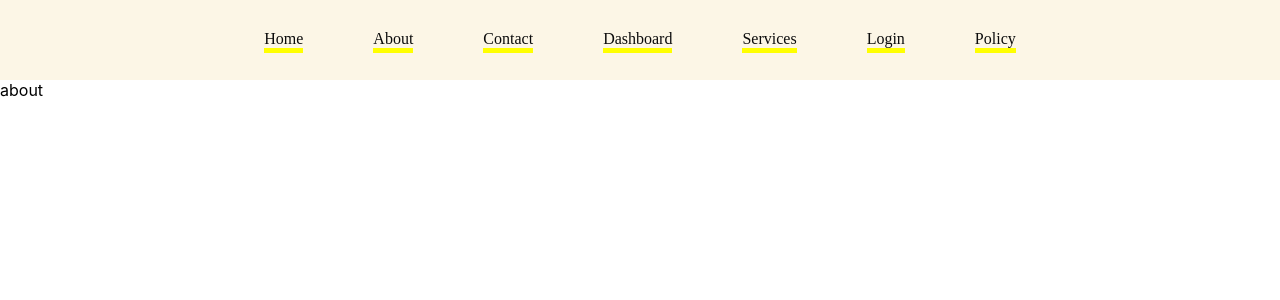
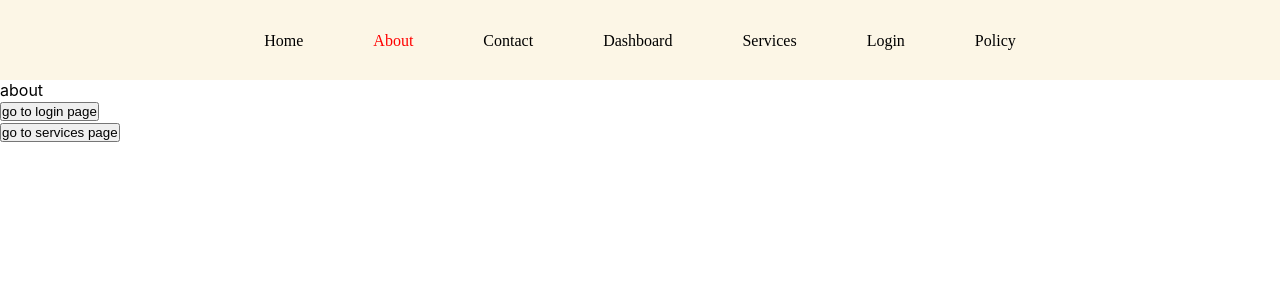
Before and after one commit to bhupeshu1/my-app, a React (Create React App) app: page /about in a window 1280 px wide. Shown: the top 300 px of the page. Built offline with nearby package versions, Linux system fonts and the light colour scheme.

Commit message:
#react page work

```diff
--- a/src/App.js
+++ b/src/App.js
@@ -10,6 +10,7 @@ import Login from '../src/Pages/Login/login'
 import Policy from './Pages/Policy/policy';
 import Dashboard from './Pages/Dashboard/dashboard';
 import Services from './Pages/Services/services';
+import Error404Page from './Pages/Error404Page';
 
 function App() {
   return (
@@ -24,6 +25,7 @@ function App() {
     <Route path='/policy'  element={<Policy/>} />
     <Route path='/dashboard'  element={<Dashboard/>} />
     <Route path='/services'  element={<Services/>} />
+    <Route path='/*'  element={<Error404Page/>} />
     </Routes>
 
     </BrowserRouter>
--- a/src/Components/Navbar/navbar.js
+++ b/src/Components/Navbar/navbar.js
@@ -14,10 +14,10 @@ const Navbar = () => {
   return (
     <div className='Navbar'>
 
-      <ul>
+      <ul className='navbar'>
         {navbarData.map((item, index) => (
           <li>
-            <NavLink  key='index' to={item.path}>{item.label}</NavLink>
+            <NavLink style={({isActive})=>{return{color:isActive ? 'red':'black' }}} className="navbar-link"  key='index' to={item.path}>{item.label}</NavLink>
           </li>
         ))}
       </ul>
--- a/src/Components/Navbar/style.css
+++ b/src/Components/Navbar/style.css
@@ -18,7 +18,20 @@ li{
     list-style: none;
     cursor: pointer;
 }
-a{
+/* a{
+    text-decoration: none;
+    font-size: 16px;
+   line-height: 16px;
+   font-weight: 500;
+   color: #0C0C0C;
+   font-style: normal;
+   /* padding: 0px 50px; */
+   /* font-family: 'Plus Jakarta Sans'; */
+/* li{
+    border-bottom: 5px solid yellow;
+} */
+.navbar{}
+.navbar-link{
     text-decoration: none;
     font-size: 16px;
    line-height: 16px;
@@ -29,9 +42,11 @@ a{
    /* font-family: 'Plus Jakarta Sans'; */
    font-family: 'Plus Jakarta Sans';
 }
-li{
-    border-bottom: 5px solid yellow;
-}
-/* NavLink{
-    text-decoration: none;
+/* .navbar-link:hover{
+    color: green;
 } */
+/* .active{
+    color:skyblue;
+    border-bottom: 4px solid yellow;
+    background-color: rgb(154, 89, 6);
+} */
--- a/src/Pages/About/about.js
+++ b/src/Pages/About/about.js
@@ -1,10 +1,21 @@
 import React from 'react'
 import './style.css'
+import { useNavigate } from 'react-router'
 
-const about = () => {
+const About = () => {
+  const navigate =useNavigate();
+  const navTOpage=(url)=>{
+    navigate(url)
+  }
   return (
-    <div>about</div>
+    <div>about
+      <br></br>
+      <button onClick={()=>navTOpage('/login')}>go to login page</button>
+      <br></br>
+      <button onClick={()=>navTOpage('/dashboard')}>go to services page</button>
+
+    </div>
   )
 }
 
-export default about
+export default About
--- /dev/null
+++ b/src/Pages/Error404Page.js
@@ -0,0 +1,13 @@
+import React from 'react'
+
+const Error404Page = () => {
+  return (
+    <div>
+      <h1>page not found</h1>
+      <h1 style={{fontWeight:700}}>404</h1>
+
+    </div>
+  )
+}
+
+export default Error404Page;
--- a/src/Pages/Home/home.js
+++ b/src/Pages/Home/home.js
@@ -1,9 +1,16 @@
-import React from 'react'
+// import React from 'react'
 import './style.css';
-const home = () => {
+import {useLocation,useNavigate } from 'react-router-dom';
+const Home = () => {
+  // const navigate =useNavigate();
+  const location = useLocation();
+  console.log(location)
   return (
-    <div>home</div>
+    <div>
+      home
+{/* <h1 to onClick={() =>navigate('/about')} style={{cursor:"pointer"}}>go to about page</h1> */}
+    </div>
   )
 }
 
-export default home
+export default Home
```
Also changed, not shown: src/Components/Filter/filter.js (added, +20 -0 lines).
